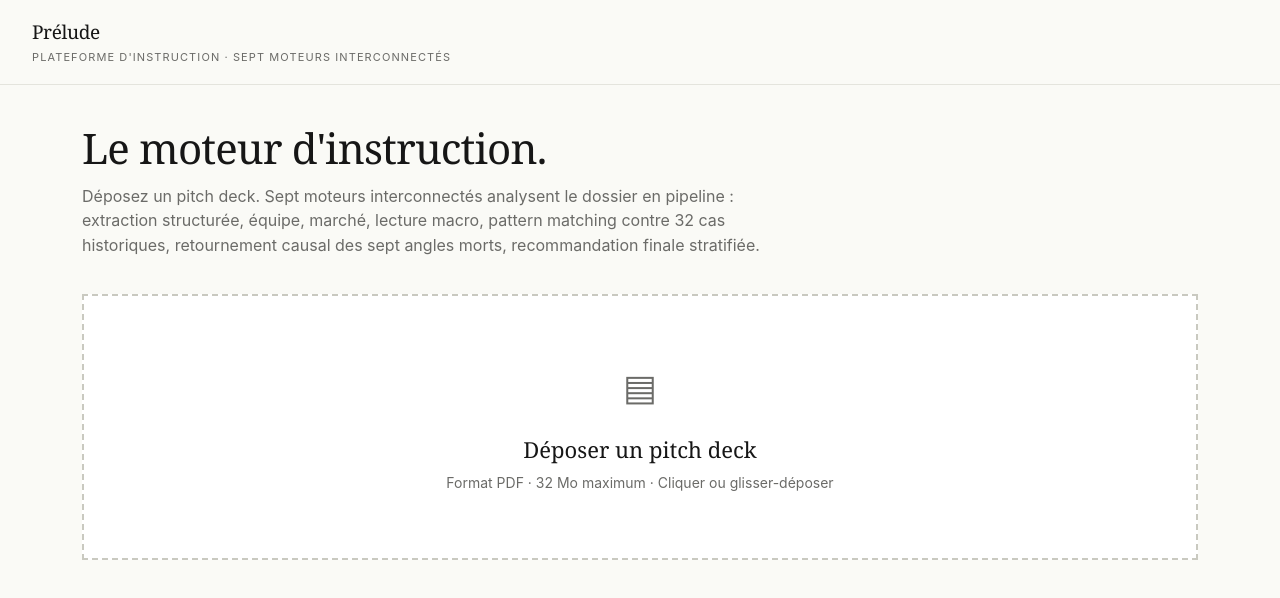
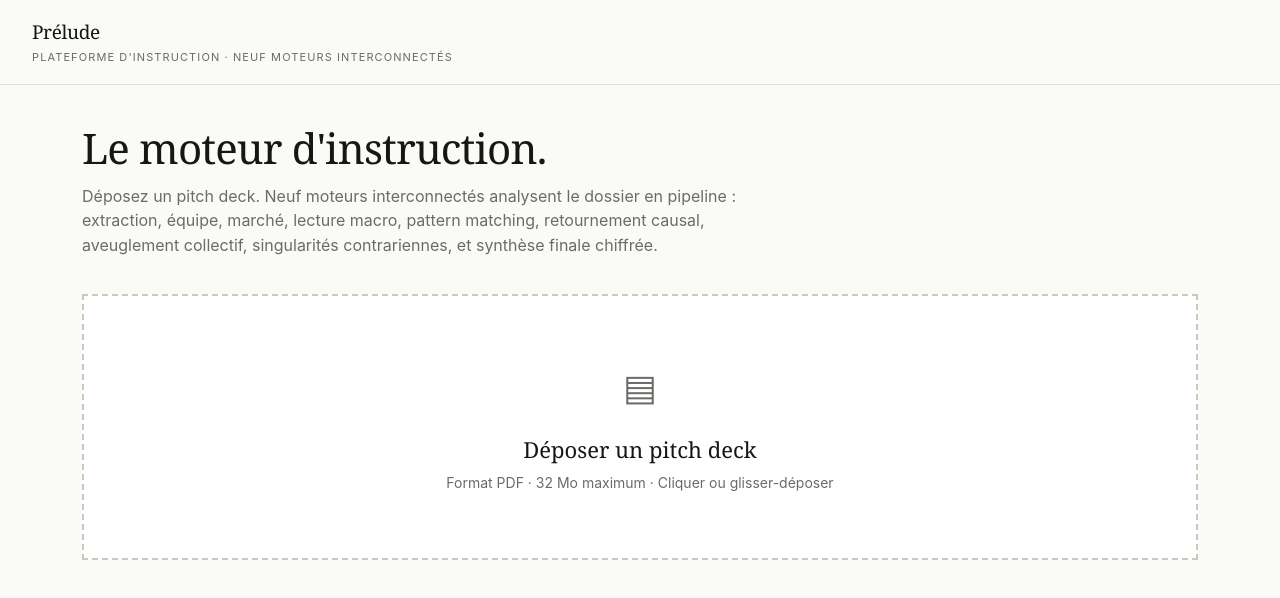
Before and after one commit to SteveMrld/Pr-lude, a Next.js app: page / in a window 1280 px wide. Shown: the top 598 px of the page. Built offline with nearby package versions, Linux system fonts and the light colour scheme.

Commit message:
Update intro text to reflect 9 engines

```diff
--- a/app/page.tsx
+++ b/app/page.tsx
@@ -155,7 +155,7 @@ export default function Home() {
       <header className="header">
         <div>
           <div className="brand">Prélude</div>
-          <div className="brand-meta">Plateforme d'instruction · Sept moteurs interconnectés</div>
+          <div className="brand-meta">Plateforme d'instruction · Neuf moteurs interconnectés</div>
         </div>
       </header>
 
@@ -164,9 +164,9 @@ export default function Home() {
           <>
             <h1 className="page-title">Le moteur d'instruction.</h1>
             <p className="page-subtitle">
-              Déposez un pitch deck. Sept moteurs interconnectés analysent le dossier en pipeline :
-              extraction structurée, équipe, marché, lecture macro, pattern matching contre 32 cas historiques,
-              retournement causal des sept angles morts, recommandation finale stratifiée.
+              Déposez un pitch deck. Neuf moteurs interconnectés analysent le dossier en pipeline :
+              extraction, équipe, marché, lecture macro, pattern matching, retournement causal,
+              aveuglement collectif, singularités contrariennes, et synthèse finale chiffrée.
             </p>
 
             {!file ? (
```
